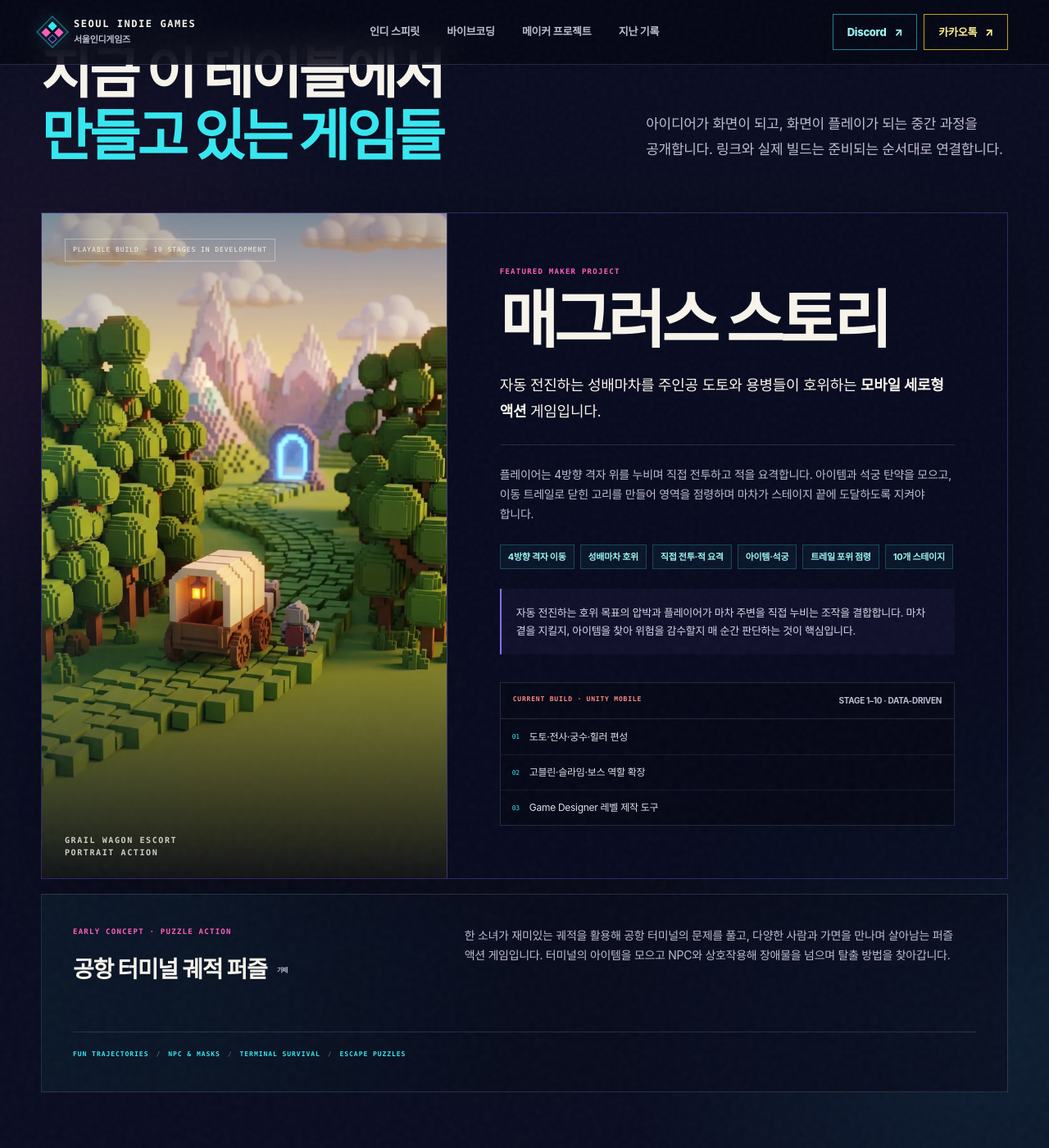
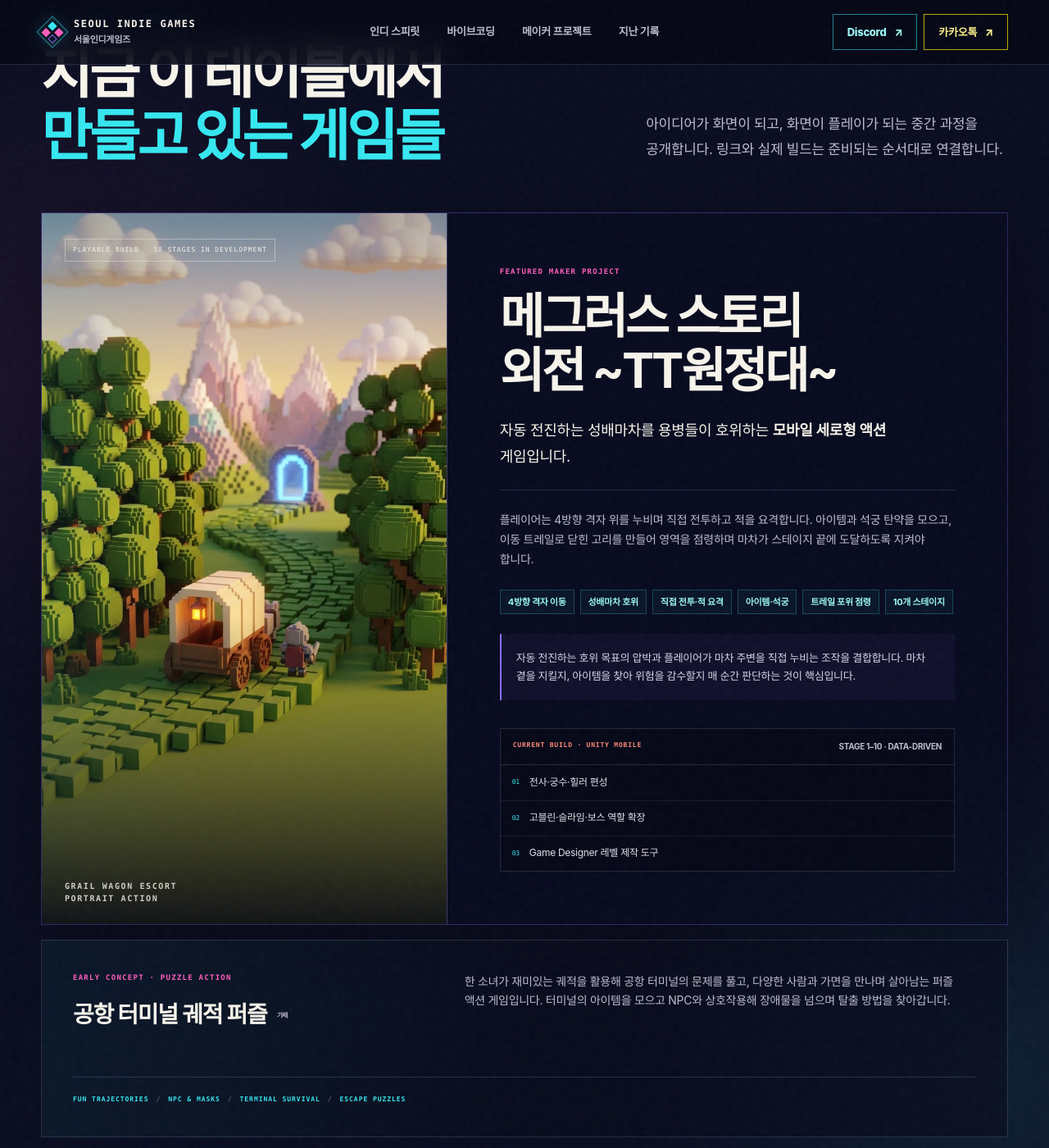
Before and after one commit to emptypizza/seoulindies, a Jekyll site: the page built from index.md, in a window 1280 px wide and 1400 px high, scrolled down 3179 px. Shown: the whole window at 82% size. Built offline with Jekyll 4.4.1, drawn with Linux system fonts in a browser that asks for light colours.

Commit message:
피처드 게임 이름을 메그러스 스토리 외전 ~TT원정대~로 바꾸고 도토를 뺀다.
Co-authored-by: Cursor <cursoragent@cursor.com>

```diff
--- a/_sass/_home.scss
+++ b/_sass/_home.scss
@@ -671,9 +671,10 @@
 
 .project-feature__copy h3 {
   margin-bottom: 24px;
-  font-size: clamp(48px, 6vw, 78px);
-  line-height: 1;
-  letter-spacing: -0.065em;
+  font-size: clamp(40px, 4.6vw, 64px);
+  line-height: 1.12;
+  letter-spacing: -0.055em;
+  text-wrap: balance;
 }
 
 .project-tagline {
@@ -1310,7 +1311,7 @@
   }
 
   .project-feature__copy h3 {
-    font-size: 50px;
+    font-size: 42px;
   }
 
   .project-concept {
@@ -1403,7 +1404,7 @@
   }
 
   .project-feature__copy h3 {
-    font-size: 44px;
+    font-size: 36px;
   }
 
   .project-tagline {
--- a/index.md
+++ b/index.md
@@ -181,7 +181,7 @@ description: 서울 강남역에서 모이는 인디게임 바이브코딩 스
       <div class="project-feature__visual project-feature__visual--magrous">
         <picture class="magrous-art">
           <source srcset="{{ site.baseurl }}/images/magrous-story.webp" type="image/webp">
-          <img src="{{ site.baseurl }}/images/magrous-story.jpg" alt="복셀 숲길에서 도토가 성배마차와 함께 빛나는 포털을 향하는 매그러스 스토리 키아트" width="768" height="1376" loading="lazy">
+          <img src="{{ site.baseurl }}/images/magrous-story.jpg" alt="복셀 숲길에서 성배마차가 빛나는 포털을 향하는 메그러스 스토리 외전 ~TT원정대~ 키아트" width="768" height="1376" loading="lazy">
         </picture>
         <span class="project-state">PLAYABLE BUILD · 10 STAGES IN DEVELOPMENT</span>
         <p>GRAIL WAGON ESCORT<br>PORTRAIT ACTION</p>
@@ -189,10 +189,10 @@ description: 서울 강남역에서 모이는 인디게임 바이브코딩 스
 
       <div class="project-feature__copy">
         <p class="project-kicker">FEATURED MAKER PROJECT</p>
-        <h3>매그러스 스토리</h3>
-        <p class="project-tagline">자동 전진하는 성배마차를 주인공 도토와 용병들이 호위하는 <strong>모바일 세로형 액션</strong> 게임입니다.</p>
+        <h3>메그러스 스토리 외전 ~TT원정대~</h3>
+        <p class="project-tagline">자동 전진하는 성배마차를 용병들이 호위하는 <strong>모바일 세로형 액션</strong> 게임입니다.</p>
         <p>플레이어는 4방향 격자 위를 누비며 직접 전투하고 적을 요격합니다. 아이템과 석궁 탄약을 모으고, 이동 트레일로 닫힌 고리를 만들어 영역을 점령하며 마차가 스테이지 끝에 도달하도록 지켜야 합니다.</p>
-        <ul class="project-tags" aria-label="매그러스 스토리 핵심 시스템">
+        <ul class="project-tags" aria-label="메그러스 스토리 외전 ~TT원정대~ 핵심 시스템">
           <li>4방향 격자 이동</li>
           <li>성배마차 호위</li>
           <li>직접 전투·적 요격</li>
@@ -208,7 +208,7 @@ description: 서울 강남역에서 모이는 인디게임 바이브코딩 스
             <strong>STAGE 1–10 · DATA-DRIVEN</strong>
           </div>
           <ul>
-            <li><span>01</span> 도토·전사·궁수·힐러 편성</li>
+            <li><span>01</span> 전사·궁수·힐러 편성</li>
             <li><span>02</span> 고블린·슬라임·보스 역할 확장</li>
             <li><span>03</span> Game Designer 레벨 제작 도구</li>
           </ul>
```
Also changed, not shown: docs/market-and-design-research.md (+2 -2 lines).
